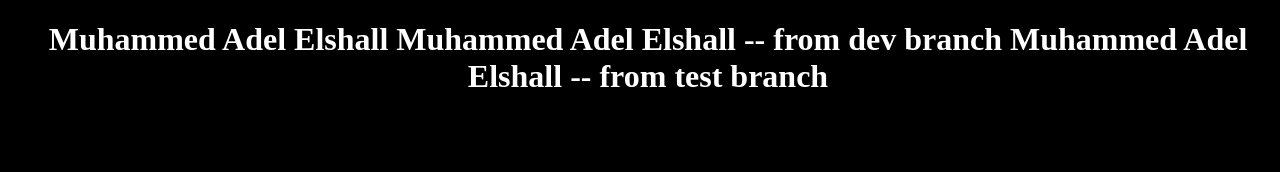
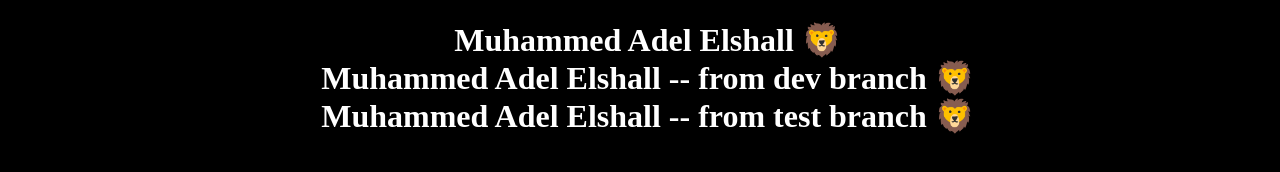
Before and after one commit to mhamdadel/OSAD-LAB2, a plain HTML site: page index.html in a window 1280 px wide. Drawn offline with Linux system fonts and the light colour scheme.

Commit message:
fix some bugs

```diff
--- a/index.html
+++ b/index.html
@@ -20,10 +20,9 @@
 
     </style>
     <h1>
-        Muhammed Adel Elshall
-        Muhammed Adel Elshall -- from dev branch
-
-        Muhammed Adel Elshall -- from test branch
+        Muhammed Adel Elshall &#129409;<br />
+        Muhammed Adel Elshall -- from dev branch &#129409;<br />
+        Muhammed Adel Elshall -- from test branch &#129409;
     </h1>
 </body>
 
```
